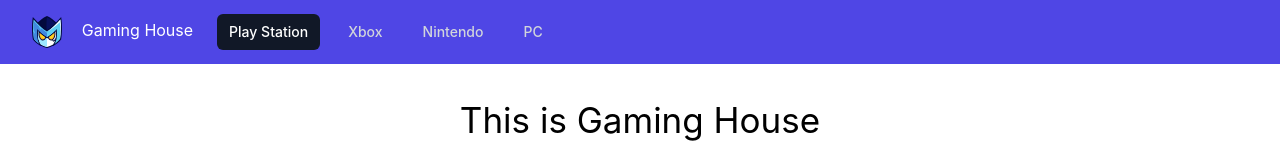
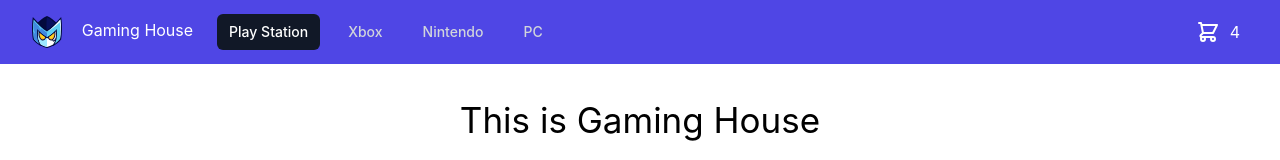
Before and after one commit to javiercabrera025/ecommerce_31145_javier_cabrera, a React (Create React App) app: page / in a window 1280 px wide. Shown: the top 160 px of the page. Built offline with nearby package versions, Linux system fonts and the light colour scheme.

Commit message:
add cart widget to navbar

```diff
--- a/src/components/navbar/NavBar.js
+++ b/src/components/navbar/NavBar.js
@@ -1,6 +1,7 @@
 import "./NavBar.css";
 import { Disclosure } from "@headlessui/react";
 import { MenuIcon, XIcon } from "@heroicons/react/outline";
+import CartWidget from "../cartWidget/CartWidget";
 
 const navigation = [
   { name: "Play Station", href: "#", current: true },
@@ -39,7 +40,7 @@ const NavBar = () => {
                       src="images/logo-gaming-house.svg"
                       alt="Workflow"
                     />
-                    <h1  className="inline-block text-white">Gaming House</h1>
+                    <h1 className="inline-block text-white">Gaming House</h1>
                   </a>
                 </div>
                 <div className="hidden sm:block sm:ml-6">
@@ -59,7 +60,11 @@ const NavBar = () => {
                         {item.name}
                       </a>
                     ))}
+
                   </div>
+                </div>
+                <div className="absolute inset-y-0 right-0 flex items-center pr-2">
+                <CartWidget />
                 </div>
               </div>
             </div>
```
